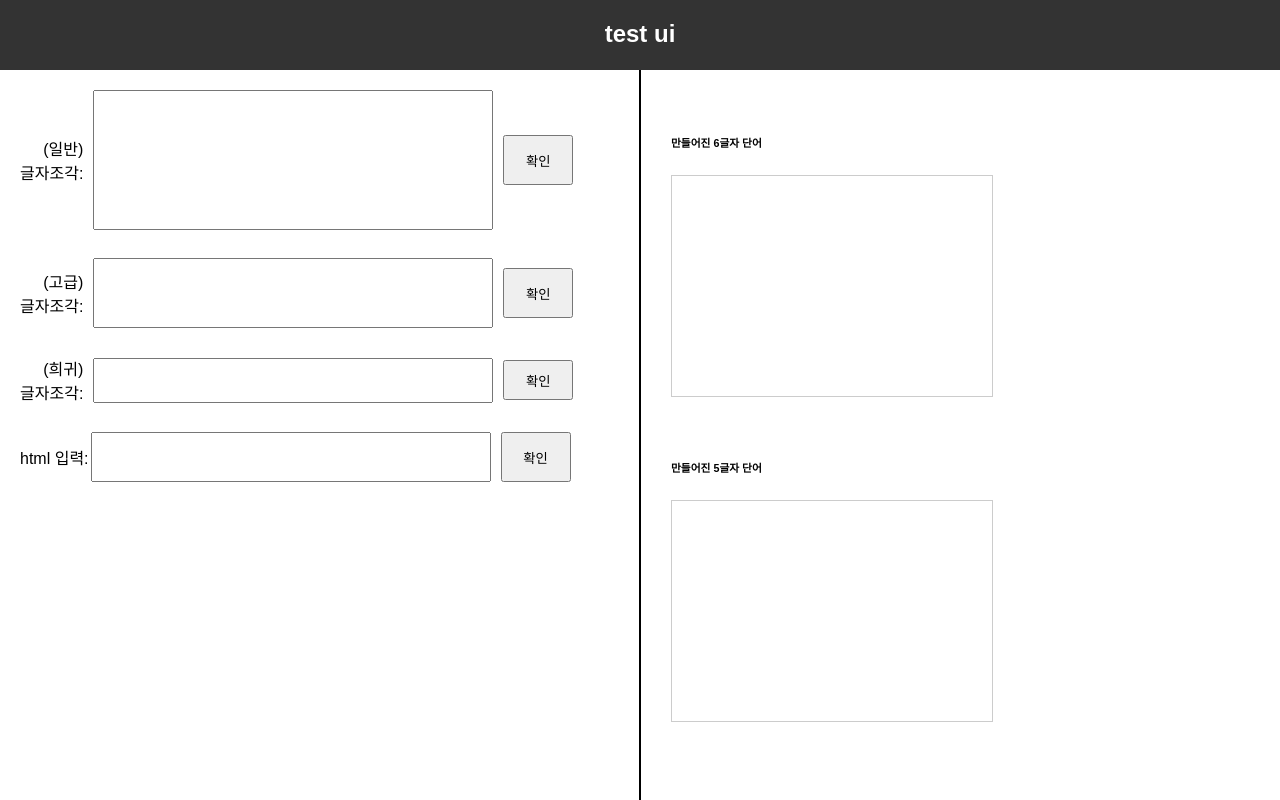
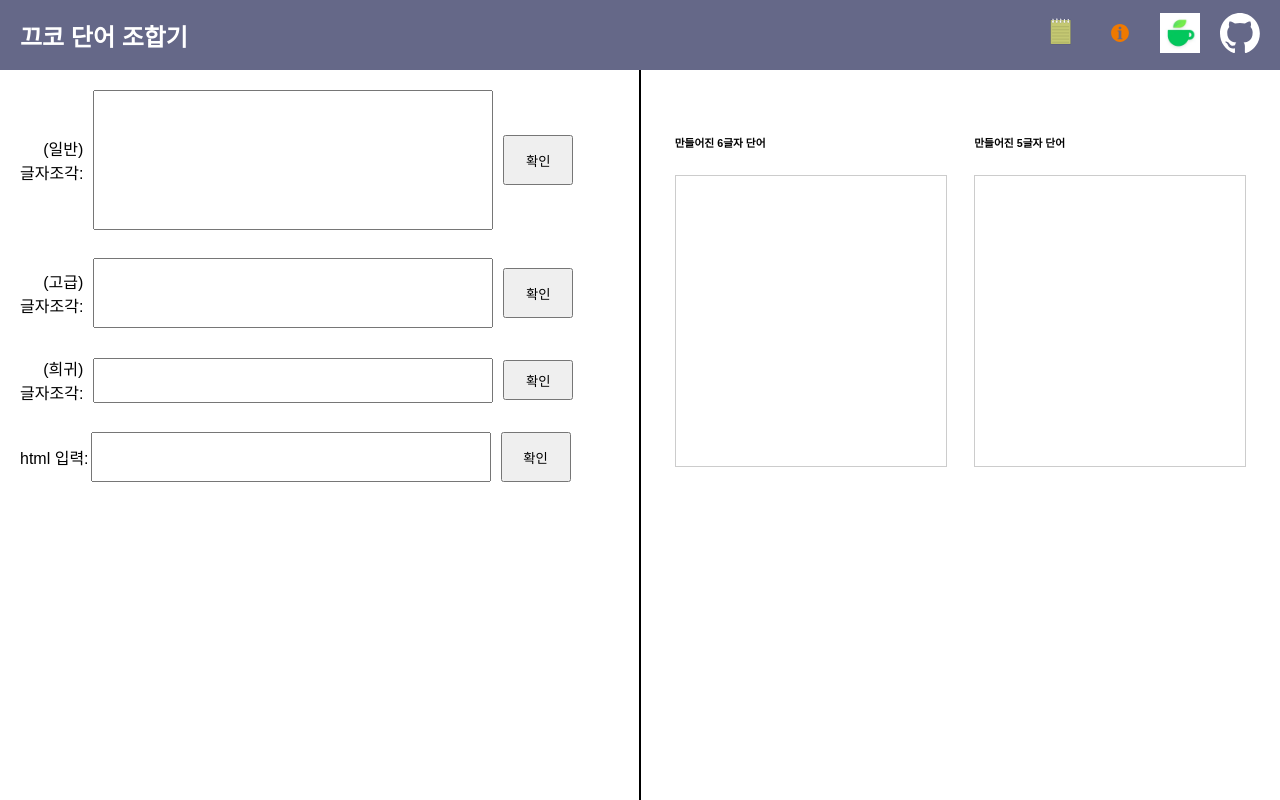
Before and after one commit to hafskjfha/Kkuko-word-combiner, a plain HTML site: page index.html in a window 1280 px wide. Drawn offline with Linux system fonts and the light colour scheme.

Commit message:
ui 수정1

```diff
--- a/index.html
+++ b/index.html
@@ -4,12 +4,27 @@
     <meta charset="UTF-8">
     <meta name="viewport" content="width=device-width, initial-scale=1.0">
     <title>끄코 단어 조합기</title>
+    <link rel="icon" href="./img/favicon.ico" type="image/x-icon">
     <link rel="stylesheet" href="./styles.css">
 </head>
 <body>
     <div class="container">
         <div class="header">
-            <h2>test ui</h2>
+            <h2>끄코 단어 조합기</h2>
+            <div class="header-right">
+                <a href="https://patchnote.link" target="_blank">
+                    <img src="./img/patchnote-logo.svg" alt="패치노트">
+                </a>
+                <a href="https://docs.google.com/document/d/1wlX4TaC4Y_b-Dnjjy5uXc0GwWpFy7GGE2EWwAAeLcSE/edit?usp=sharing" target="_blank">
+                    <img src="./img/info1-logo.svg" alt="인포메이션">
+                </a>
+                <a href="https://cafe.naver.com/kkutukorea" target="_blank">
+                    <img src="./img/navercafe-logo.webp" alt="네이버카페">
+                </a>
+                <a href="https://github.com/hafskjfha/Kkuko-word-combiner" target="_blank">
+                    <img src="./img/github-white-logo.svg" alt="깃허브">
+                </a>
+            </div>
         </div>
 
         <div class="main">
@@ -53,15 +68,13 @@
                         <h6>만들어진 6글자 단어</h6>
                         <div id="textBox1" class="textBox"></div>
                     </div>
-                    <br>
                     <div id="textBoxWrapper2" class="textBoxWrapper">
                         <h6>만들어진 5글자 단어</h6>
                         <div id="textBox2" class="textBox"></div>
                     </div>
-                    <br>
-                    <div id="remainingContainer"></div>
                 </div>
                 <br>
+                <div id="remainingContainer"></div>
                 <div id="output1"></div>
             </div>
         </div>
--- a/styles.css
+++ b/styles.css
@@ -10,13 +10,33 @@ body {
 }
 
 .header {
-    background-color: #333;
+    background-color: #656888;
     color: #fff;
+    display: flex;
+    align-items: center;
+    justify-content: space-between; /* 중앙과 오른쪽 정렬을 위한 설정 */
+    height: 70px;
+    padding: 0 20px; /* 양쪽 여백 추가 */
+    box-sizing: border-box;
+    flex-shrink: 0;
+}
+
+.header h2 {
+    margin: 0;
+}
+
+.header-right {
+    display: flex;
     align-items: center; /* 수직 중앙 정렬 */
-    justify-content: center; /* 수평 중앙 정렬 */
-    height: 70px; /* 높이 설정 */
-    text-align: center;
-    flex-shrink: 0; /* 헤더의 크기를 고정 */
+}
+
+.header-right a {
+    margin-left: 20px; /* 로고 간격 설정 */
+}
+
+.header-right img {
+    width: 40px; /* 로고 크기 설정 */
+    height: 40px; /* 로고 크기 설정 */
 }
 
 
@@ -111,7 +131,7 @@ body {
 
 .out-container {
     display: flex;
-    flex-direction: column;
+    flex-direction: row; /* 가로 방향으로 배치 */
     justify-content: space-around;
     margin-top: 10px;
 }
@@ -123,13 +143,18 @@ body {
 .textBox {
     display: flex;
     flex-direction: column;
-    width: 300px;
-    height: 200px;
+    width: 250px;
+    height: 270px;
     border: 1px solid #ccc;
     padding: 10px;
     margin-top: 10px; /* Title과의 간격 조절 */
     overflow: auto;
     word-wrap: break-word;
+}
+
+#remainingContainer {
+    margin-top: 20px; /* 위의 박스들과의 간격 */
+    width: 100%; /* 전체 너비 사용 */
 }
 
 .itemContainer {
```
Also changed, not shown: img/github-white-logo.svg (added), img/info1-logo.svg (added), img/patchnote-logo.svg (added).
